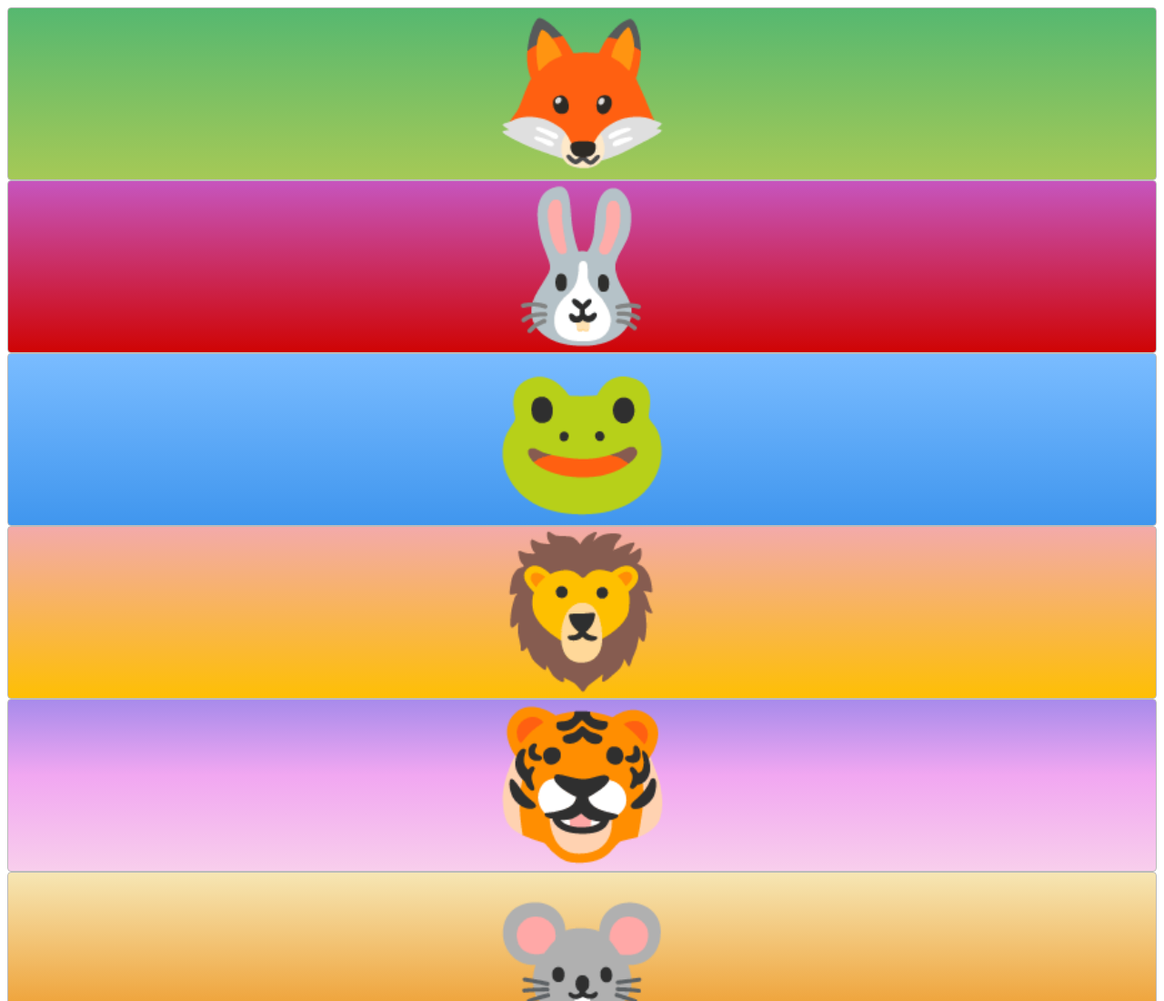
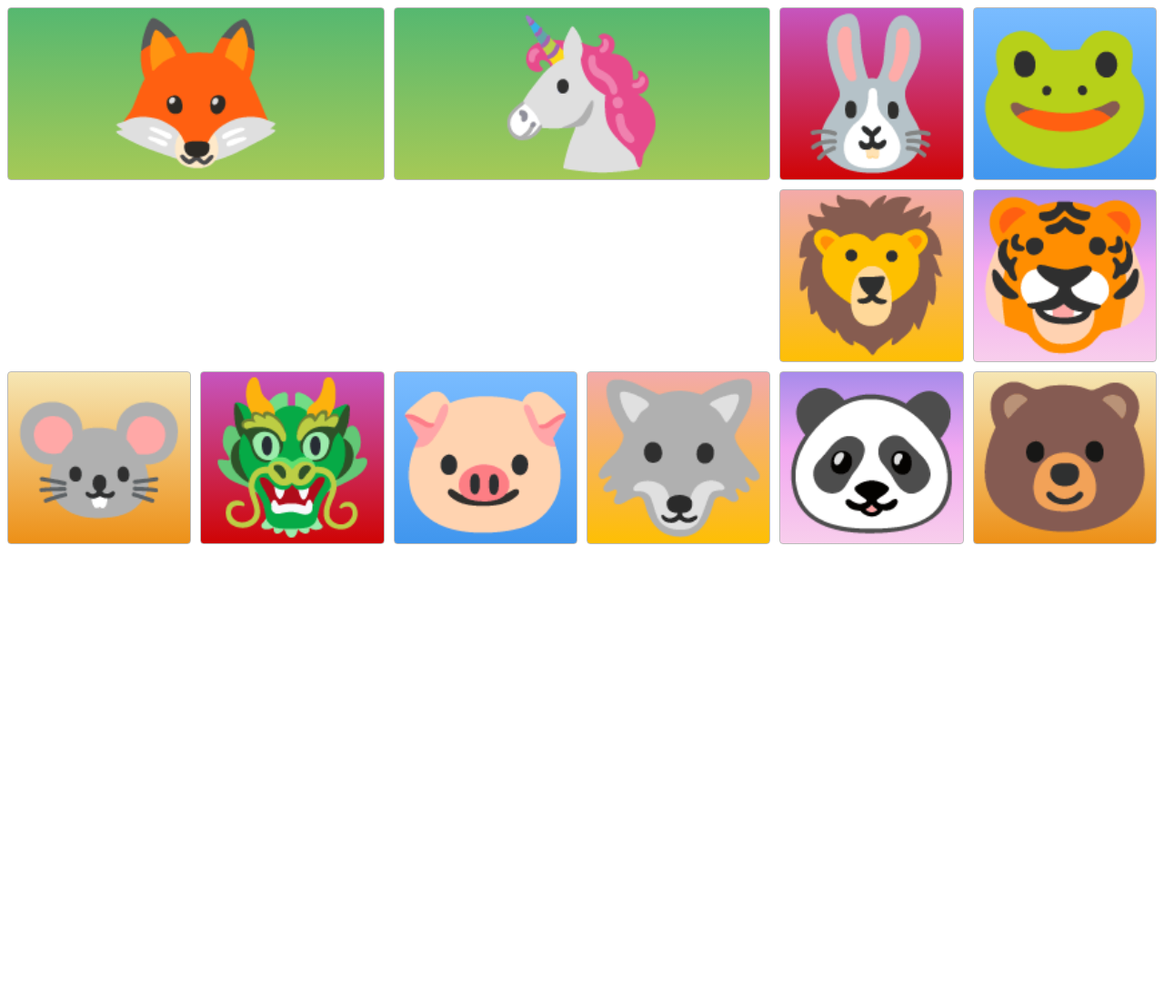
Before and after one commit to doyinaluko/files, a plain HTML site: page index.html in a window 1280 px wide. Shown: the top 1100 px of the page at 91% size. After the commit the page ends 800 px from the top, so only its background shows below. Drawn offline with Linux system fonts and the light colour scheme.

Commit message:
update as at 10:03

```diff
--- a/index.html
+++ b/index.html
@@ -9,7 +9,7 @@
   <link rel="stylesheet" type="text/css" href="./style.css">
 </head>
 <body>
-  <div class="conatiner">
+  <div class="container">
     <div class="zone green">🦊</div>
     <div class="zone red">🐰</div>
     <div class="zone blue">🐸</div>
--- a/style.css
+++ b/style.css
@@ -1,7 +1,16 @@
 .container {
     display: grid;
-    grid-template-columns: 300px 300px ;
+    gap: 10px;
+    grid-template-columns: repeat(auto-fill, minmax(200px, 1fr));
+    grid-template-rows: 1fr;
 }
+
+.green{
+    grid-column: span 2;
+    grid-row: 1/3;
+    align-self: start;
+}
+
 
 .zone {
     cursor:pointer;
```
